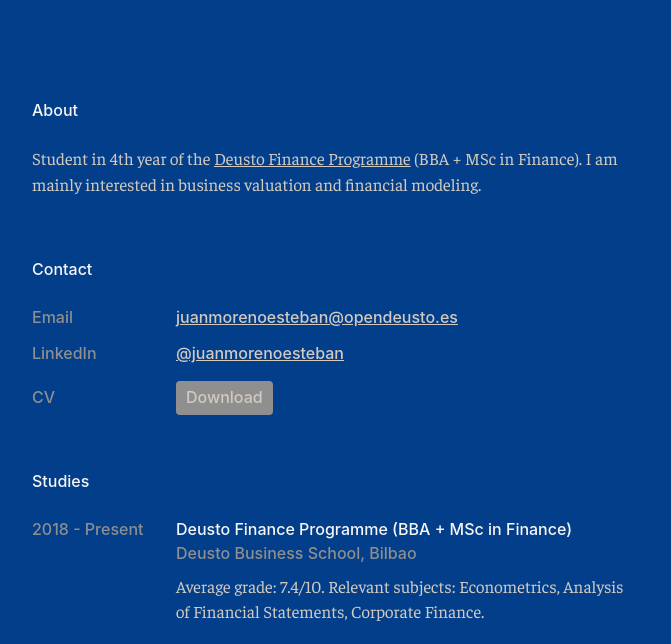
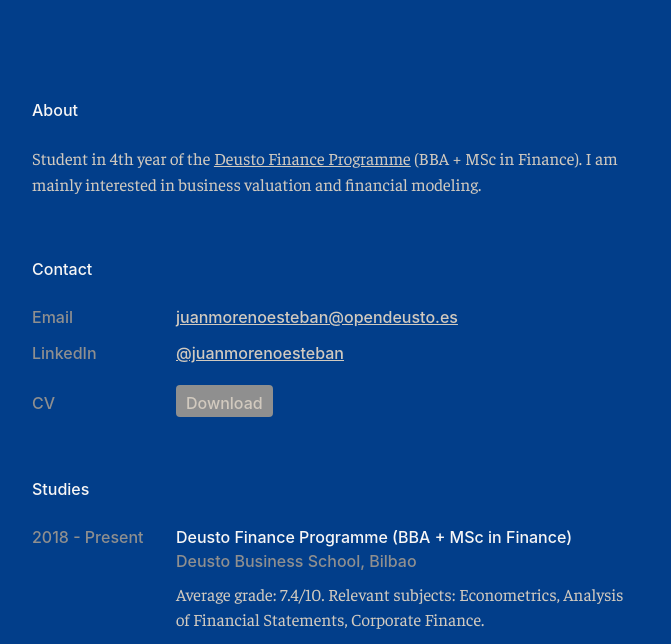
Before and after one commit to saposabio23/Juan-Moreno, a plain HTML site: page index.html in a window 1280 px wide. Both pictures are taken after a click on the link "English". Shown: the part 156-800 px from the top of the page, without its empty margins (304-975 px from the left). Drawn offline with Linux system fonts and the light colour scheme.

Commit message:
button height

```diff
--- a/assets/style.css
+++ b/assets/style.css
@@ -345,11 +345,13 @@ Home
   background-color: var(--color-dim);
   font-size: var(--base-font-size);
   border-radius: 0.25rem;
-  border: 0px solid transparent;
-  text-align: center;
-  padding: 6px 10px 8px 10px;
+  border: none;
+  padding: 6px 10px 2px 10px;
   transition: all 0.2s ease-in-out;
   text-decoration: none;
+  display: inline-flex;
+  justify-content: center;
+  align-items: center;
 }
 
 .downloadcv:hover{
```
Also changed, not shown: 1 other file.
